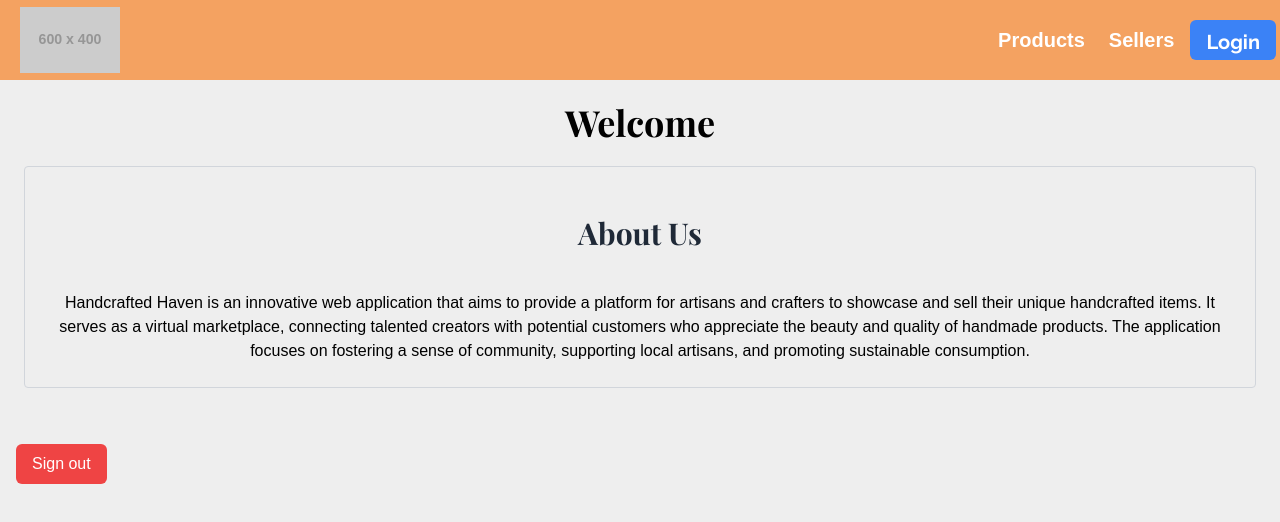
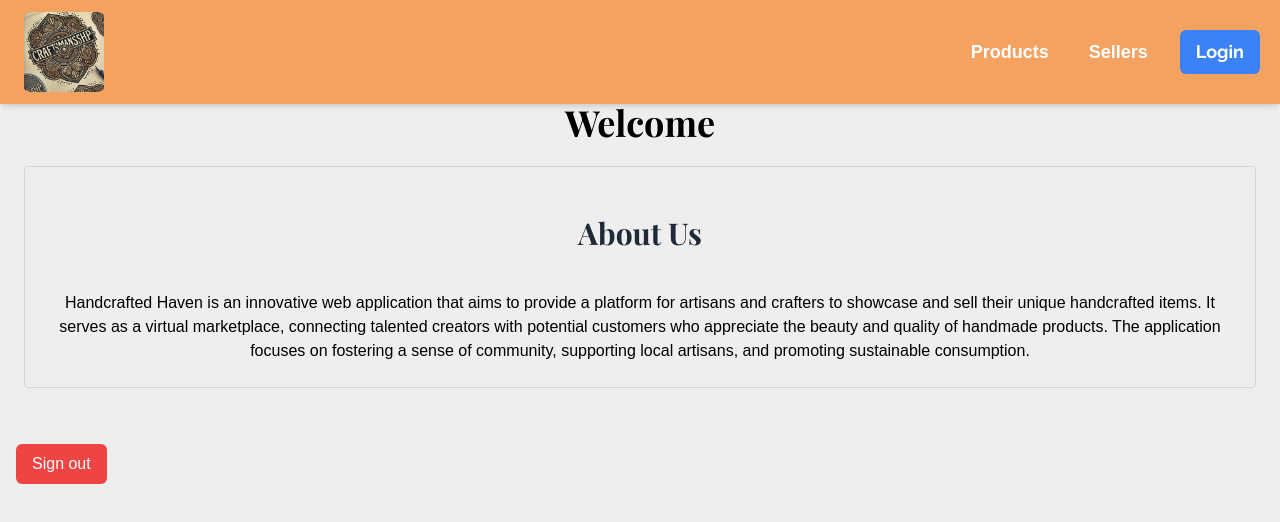
Before and after one commit to Juarpla/handcrafted-haven, a Next.js app: page /dashboard in a window 1280 px wide. Shown: the top 522 px of the page. Built offline with nearby package versions, Linux system fonts and the light colour scheme; a web font is replaced by a local one.

Commit message:
add for movil  hero image and navigation with logo

```diff
--- a/src/app/components/HeroSection.tsx
+++ b/src/app/components/HeroSection.tsx
@@ -30,7 +30,7 @@ const HeroSection = () => {
       </div>
 
       {/* Image Container */}
-      <div className="relative z-10 flex gap-4">
+      <div className="relative z-10 hidden md:flex gap-4">
         <div className="relative w-60 h-60 rounded-lg overflow-hidden">
           <Image
             src={Handcrafted}
--- a/src/app/ui/Navigation.tsx
+++ b/src/app/ui/Navigation.tsx
@@ -1,48 +1,47 @@
-/* eslint-disable */
-
-import Link from "next/link"
-import Image from "next/image"
-import { Button } from "./button"
+import Link from "next/link";
+import Image from "next/image";
+import { Button } from "./button";
+import Logos from "./logos.webp";
 
 export default function Navigation() {
-
   return (
     <>
-        <nav className="fixed top-0 w-full h-[10%] flex items-center justify-between px-0 py-0 bg-opacity-100 z-50 bg-custom-orange">
+      <nav className="fixed top-0 w-full h-auto flex items-center justify-between px-4 py-2 bg-opacity-100 z-50 bg-custom-orange shadow-md">
+        <div className="container mx-auto flex items-center justify-between">
           <div className="flex-shrink-0">
-                <Link
-                href={"/"}>
+            <Link href={"/"}>
               <Image
-                    src="https://placehold.co/600x400"
+                src={Logos}
                 alt="handlecraft-haven-logo"
-                    width={100}
-                    height={80}
-                    className="ml-5 my-0 py-1"
+                width={80}
+                height={60}
+                className="ml-2 my-0 py-1 rounded-lg object-contain"
               />
             </Link>
           </div>
-            <div className="flex flex-shrink-0 h-full py-0 my-0 space-x-0 ">
-                <Link className="flex justify-center items-center transition duration-500 px-3 py-5 text-white font-bold text-xl hover:border-white-100" href="./ui/products">
+          <div className="flex space-x-4">
+            <Link
+              className="flex justify-center items-center transition duration-500 px-3 py-2 text-white font-bold text-lg hover:text-white hover:bg-opacity-90 hover:bg-gray-800 rounded-md"
+              href="./ui/products"
+            >
               Products
             </Link>
-                <Link className="flex justify-center items-center transition duration-500 px-3 py-5 text-white font-bold text-xl" href="/sellers">
+            <Link
+              className="flex justify-center items-center transition duration-500 px-3 py-2 text-white font-bold text-lg hover:text-white hover:bg-opacity-90 hover:bg-gray-800 rounded-md"
+              href="/sellers"
+            >
               Sellers
             </Link>
 
-                <Link className="flex justify-center transition duration-500 px-1 py-5 text-black font-bold text-xl" href="/dashboard/login">
-                    <Button>
-                        Login
-                    </Button>
+            <Link
+              className="flex justify-center items-center transition duration-500 px-1 py-2 text-black font-bold text-lg rounded-md"
+              href="/dashboard/login"
+            >
+              <Button>Login</Button>
             </Link>
-
-                {/* <Link className="flex justify-center transition duration-500 px-1 py-5 text-black font-bold text-xl" href="/dashboard/login">
-                    <Button>
-                        Register
-                    </Button>
-                </Link> */}
+          </div>
         </div>
       </nav>
     </>
-    )
-
+  );
 }
```
Also changed, not shown: src/app/ui/logos.webp (added). Lines whose indentation alone changed are shown as unchanged.
